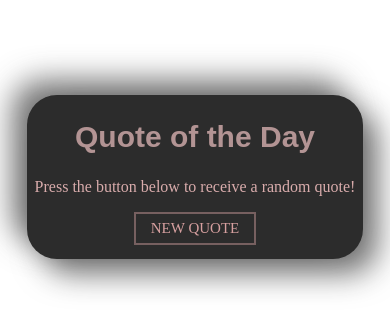
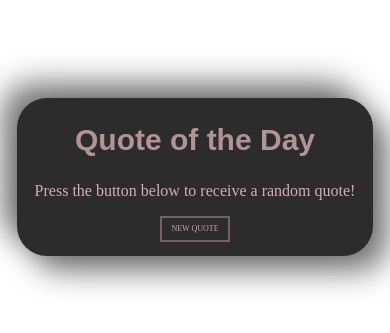
Before and after one commit to Nad202/Assignment-2-js, a plain HTML site: page index.html in a window 390 px wide. Shown: the part 253-586 px from the top of the page. Drawn offline with Linux system fonts and the light colour scheme.

Commit message:
third commit

```diff
--- a/style.css
+++ b/style.css
@@ -26,18 +26,17 @@ h1 {
 }
 
 button {
-    padding: 0.4em 1em;
+    padding: 0.8em 1.8em;
     border: 2px solid #776060;
     position: relative;
     overflow: hidden;
     background-color: transparent;
     text-align: center;
     text-transform: uppercase;
-    font-size: 8px;
     transition: .3s;
     z-index: 1;
     font-family: inherit;
-    font-size: 15px;
+    font-size: 20px;
     font-weight: 500;
     color: #d7a0a0;
    }
@@ -76,7 +75,7 @@ p{
 
 @media screen and (max-width:992px) {
     section{
-        width:90%;
+        width:95%;
 
 
     }
@@ -89,5 +88,9 @@ p{
     #quote, h4{
         font-size: 14px;
     }
+    button{
+        padding: 0.8em 1.2em;
+        font-size: 8px ;
+    }
 
 }
```
